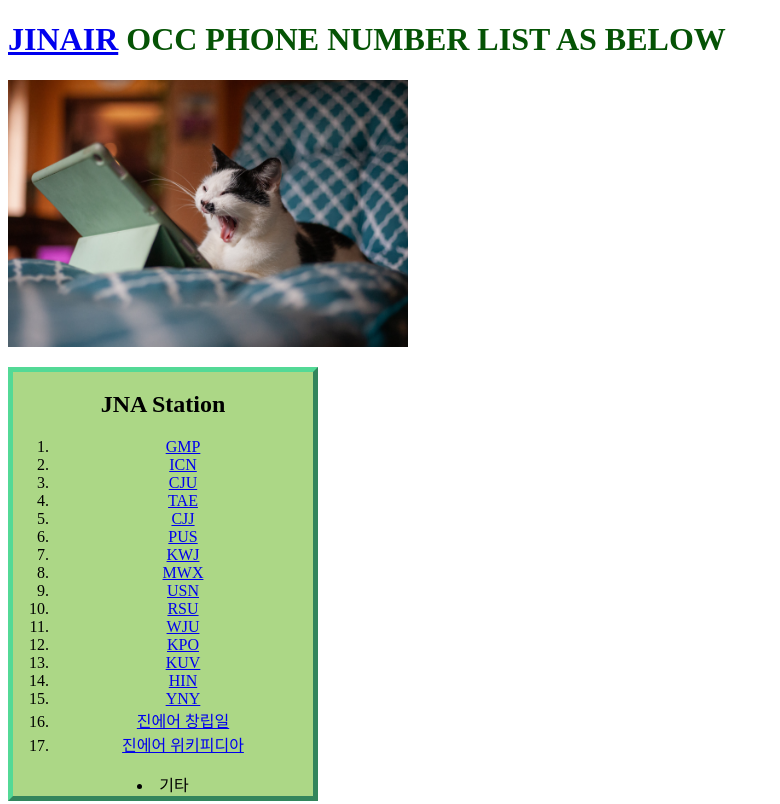
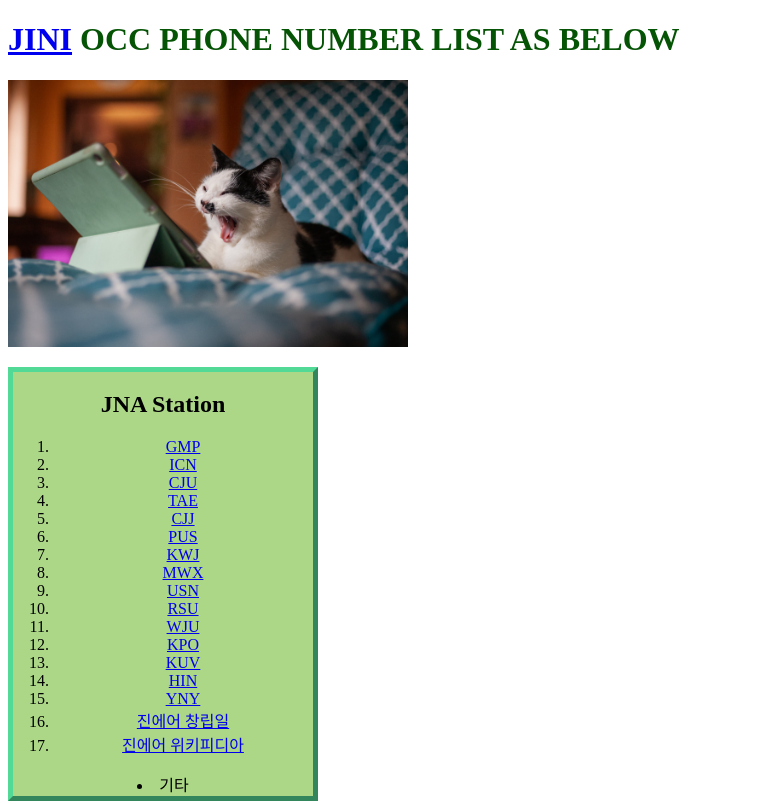
Before and after one commit to RomeoandWhiskey/myfirst, a plain HTML site: page index.html in a window 1280 px wide. Shown: the top 804 px of the page, without its empty margins (0-780 px from the left). Drawn offline with Linux system fonts and the light colour scheme.

Commit message:
수정 이름만

```diff
--- a/index.html
+++ b/index.html
@@ -7,7 +7,7 @@
 </head>
 
 <body>
-    <h1 style="color:rgb(5, 83, 5)"><a href="index.html">JINAIR</a> OCC PHONE NUMBER LIST AS BELOW</h1>
+    <h1 style="color:rgb(5, 83, 5)"><a href="index.html">JINI</a> OCC PHONE NUMBER LIST AS BELOW</h1>
     <style>
         .myDiv {
             border: 5px outset rgb(83, 217, 150);
```
Also changed, not shown: 1.html (+1 -1 lines), 2.html (+1 -1 lines), 3.html (+3 -1 lines).
